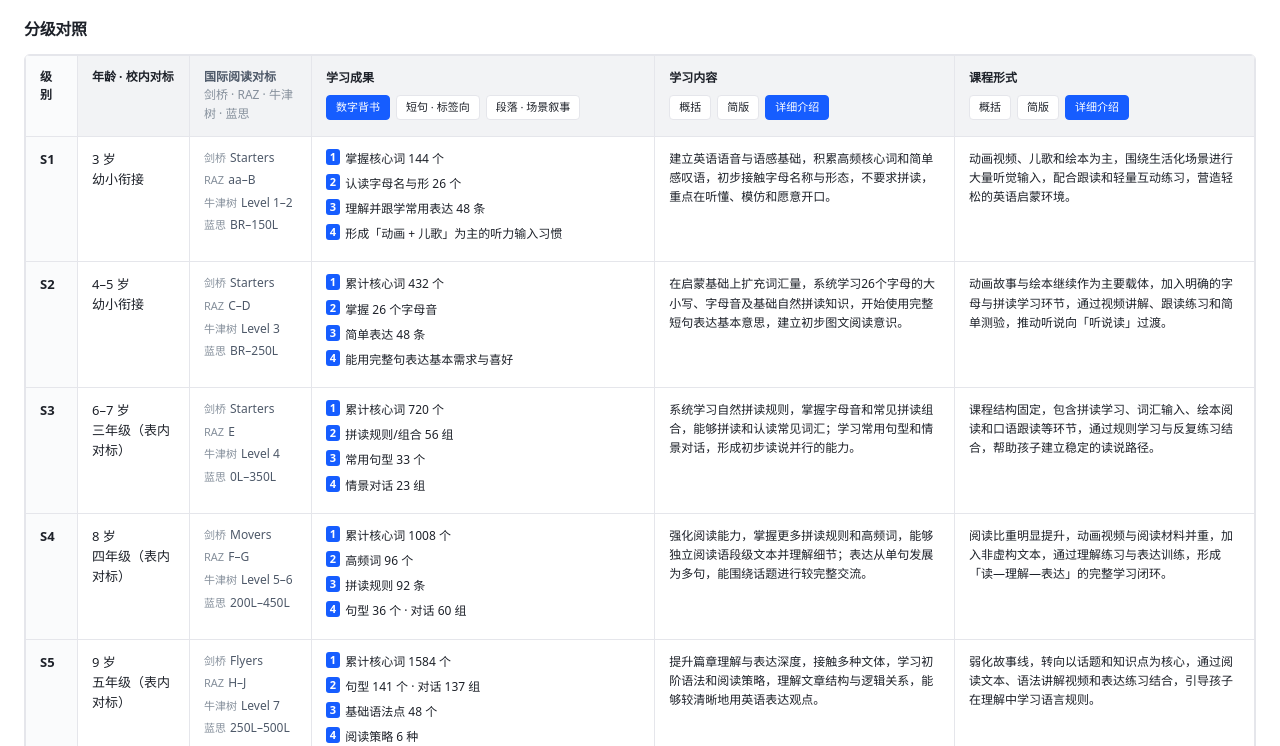
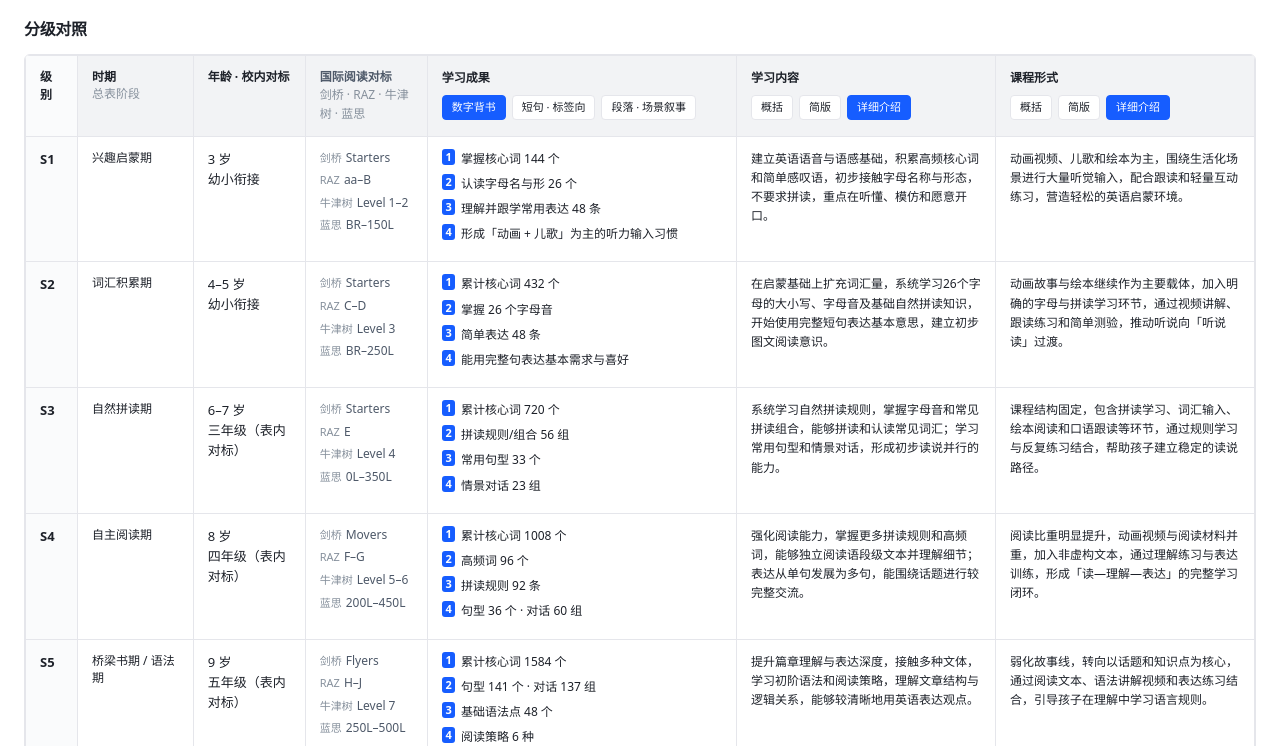
Before and after one commit to zhangyucongbj/zebra, a plain HTML site: page index.html in a window 1280 px wide. Shown: the part 54-800 px from the top of the page. Drawn offline with Linux system fonts and the light colour scheme.

Commit message:
Add files via upload

```diff
--- a/index.html
+++ b/index.html
@@ -49,7 +49,7 @@
     }
     table.lib {
       width: 100%;
-      min-width: 960px;
+      min-width: 1060px;
       border-collapse: collapse;
       table-layout: auto;
     }
@@ -100,6 +100,13 @@
       color: #fff;
     }
     table.lib .col-level { width: 52px; font-weight: 600; background: #fafbfc; }
+    table.lib .col-period {
+      min-width: 108px;
+      max-width: 140px;
+      font-size: 12px;
+      line-height: 1.45;
+      word-break: break-word;
+    }
     table.lib .col-age { width: 112px; }
     table.lib .col-bench { width: 122px; font-size: 12px; color: #4e5969; }
     table.lib .col-outcome {
@@ -304,6 +311,7 @@
         <thead>
           <tr>
             <th scope="col" class="col-level">级别</th>
+            <th scope="col" class="col-period">时期<br /><span style="font-weight:400;color:var(--muted)">总表阶段</span></th>
             <th scope="col" class="col-age">年龄 · 校内对标</th>
             <th scope="col" class="col-bench">国际阅读对标<br /><span style="font-weight:400;color:var(--muted)">剑桥 · RAZ · 牛津树 · 蓝思</span></th>
             <th scope="col" class="col-outcome th-scenes">
@@ -448,7 +456,7 @@
     <footer>
       静态页 · 无外链脚本。更新数据请编辑本文件内 <code>COPY_ROWS</code> 数组，或与知识库
       <code>.cursor/skills/zebra-ai-course-knowledge/knowledge-base.md</code> 同步。
-      「学习内容 / 课程形式」三档文案见 <code>COPY_ROWS</code>：<code>learnSummary</code> / <code>learnBrief</code> / <code>learnDetail</code>，<code>formatSummary</code> / <code>formatBrief</code> / <code>formatDetail</code>。表头各组按钮支持<strong>多选</strong>，选中项在单元格内自上而下并列展示。
+      各级 <code>period</code> 为总表阶段（时期）。「学习内容 / 课程形式」三档文案见 <code>COPY_ROWS</code>：<code>learnSummary</code> / <code>learnBrief</code> / <code>learnDetail</code>，<code>formatSummary</code> / <code>formatBrief</code> / <code>formatDetail</code>。表头各组按钮支持<strong>多选</strong>，选中项在单元格内自上而下并列展示。
     </footer>
   </div>
 
@@ -458,6 +466,7 @@
       {
         id: "s1",
         level: "S1",
+        period: "兴趣启蒙期",
         ageSchool: "3 岁\n幼小衔接",
         bench: { cambridge: "Starters", raz: "aa–B", ort: "Level 1–2", lexile: "BR–150L" },
         summary: ["建立英语音素意识，激发兴趣。", "以「听、看、跟」为主，愿意接触英文环境。"],
@@ -481,6 +490,7 @@
       {
         id: "s2",
         level: "S2",
+        period: "词汇积累期",
         ageSchool: "4–5 岁\n幼小衔接",
         bench: { cambridge: "Starters", raz: "C–D", ort: "Level 3", lexile: "BR–250L" },
         summary: ["从词到句，完整句表达基本需求与喜好。", "自然拼读入门，故事与练习结合。"],
@@ -504,6 +514,7 @@
       {
         id: "s3",
         level: "S3",
+        period: "自然拼读期",
         ageSchool: "6–7 岁\n三年级（表内对标）",
         bench: { cambridge: "Starters", raz: "E", ort: "Level 4", lexile: "0L–350L" },
         summary: ["自然拼读系统化，读写意识建立。", "出现初步读说能力，进入短句与简单对话。"],
@@ -527,6 +538,7 @@
       {
         id: "s4",
         level: "S4",
+        period: "自主阅读期",
         ageSchool: "8 岁\n四年级（表内对标）",
         bench: { cambridge: "Movers", raz: "F–G", ort: "Level 5–6", lexile: "200L–450L" },
         summary: ["由句到段：理解与表达同步升级。", "自主阅读意识增强，接触非虚构类文本。"],
@@ -550,6 +562,7 @@
       {
         id: "s5",
         level: "S5",
+        period: "桥梁书期 / 语法期",
         ageSchool: "9 岁\n五年级（表内对标）",
         bench: { cambridge: "Flyers", raz: "H–J", ort: "Level 7", lexile: "250L–500L" },
         summary: ["篇章结构与逻辑更清晰。", "语法与阅读策略并进，表达更有条理。"],
@@ -573,6 +586,7 @@
       {
         id: "s6",
         level: "S6",
+        period: "入章期",
         ageSchool: "10 岁\n六年级（表内对标）",
         bench: { cambridge: "KET", raz: "K–L", ort: "Level 8–9", lexile: "400L–650L" },
         summary: ["多体裁阅读与高阶输出。", "逻辑表达、复述与主题演讲能力强化。"],
@@ -663,6 +677,7 @@
       tr.id = "row-" + row.id;
       tr.innerHTML = `
         <td class="col-level">${escapeHtml(row.level)}</td>
+        <td class="col-period">${escapeHtml(row.period)}</td>
         <td class="col-age">${escapeHtml(row.ageSchool).replace(/\n/g, "<br />")}</td>
         <td class="col-bench">${benchHtml(row.bench)}</td>
         ${outcomeCell(row)}
```
